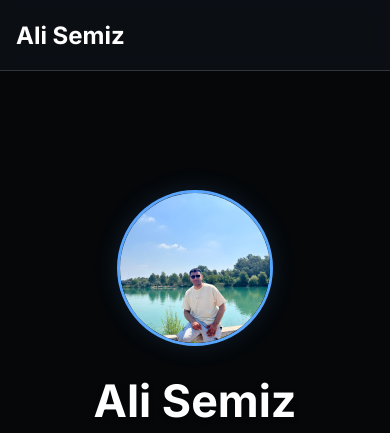
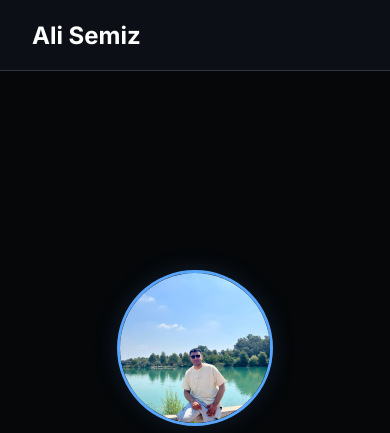
Before and after one commit to alisemiz/alisemiz.github.io, a plain HTML site: page index.html in a window 390 px wide. Shown: the top 433 px of the page. Drawn offline with Linux system fonts and the light colour scheme.

Commit message:
Ufak mantıksızlıklar giderildi.

```diff
--- a/style.css
+++ b/style.css
@@ -12,7 +12,7 @@
 
 html {
   scroll-behavior: smooth;
-  scroll-padding-top: 70px; /* Navbar yüksekliği kadar boşluk bırakır */
+  scroll-padding-top: 70px;
 }
 
 @keyframes fadeIn {
@@ -34,7 +34,10 @@ body {
   margin: 0;
   -webkit-font-smoothing: antialiased;
   text-rendering: optimizeLegibility;
-  overflow-x: hidden; /* Yatay kaydırmayı engeller */
+  overflow-x: hidden;
+  /* --- DÜZELTME 1: Kesişmeyi Önlemek İçin --- */
+  /* Body'nin kendisine üstten boşluk vererek Hero bölümünün Navbar altına girmesini engelliyoruz */
+  padding-top: 70px;
 }
 
 /* --- Navigasyon Menüsü --- */
@@ -55,8 +58,11 @@ body {
   display: flex;
   justify-content: space-between;
   align-items: center;
-  padding: 0 1rem;
   height: 70px;
+  /* --- DÜZELTME 2: Hizalamayı İyileştirmek İçin --- */
+  padding: 0 2rem; /* Kenarlardaki boşluğu biraz artırdık */
+  width: 100%; /* Container'ın tüm genişliği kullanmasını sağlıyoruz */
+  box-sizing: border-box; /* Padding'i genişliğe dahil ediyoruz */
 }
 
 .nav-logo {
@@ -64,6 +70,8 @@ body {
   text-decoration: none;
   font-size: 1.5rem;
   font-weight: 700;
+  /* --- DÜZELTME 2: Logo'nun sola yaslanmasını garantiliyoruz --- */
+  margin-right: auto; /* Logo'yu sola iter, linkleri sağa iter */
 }
 
 .nav-links {
@@ -92,8 +100,10 @@ body {
 /* --- Hero Bölümü --- */
 .hero {
   width: 100%;
-  height: 70vh;
-  min-height: 500px;
+  height: calc(
+    70vh - 70px
+  ); /* Yüksekliği, Navbar yüksekliği düşülerek ayarlandı */
+  min-height: 430px; /* min-height'ı da güncelledik */
   background-image: linear-gradient(rgba(0, 0, 0, 0.6), rgba(0, 0, 0, 0.6)),
     url("assets/img/banner.jpg");
   background-size: cover;
@@ -103,7 +113,8 @@ body {
   align-items: center;
   text-align: center;
   color: var(--text-color-light);
-  padding-top: 70px; /* Navbar'ın altına inmesini önlemek için */
+  /* --- DÜZELTME 1: Kesişmeyi Önlemek İçin --- */
+  /* padding-top artık gereksiz, body'den alıyor */
   box-sizing: border-box;
 }
 
@@ -111,7 +122,7 @@ body {
   animation: fadeIn 1s ease-out forwards;
   padding: 2rem;
   max-width: 700px;
-  text-shadow: 0px 2px 5px rgba(0, 0, 0, 0.5); /* Okunurluğu artırmak için metin gölgesi */
+  text-shadow: 0px 2px 5px rgba(0, 0, 0, 0.5);
 }
 
 .hero .profile-picture {
@@ -350,9 +361,10 @@ footer {
     display: none;
   }
   .hero {
-    height: 80vh;
-    min-height: 450px;
-  }
+    height: auto;
+    min-height: 80vh;
+    padding-top: 90px;
+  } /* Mobil için Hero yüksekliği ve padding'i ayarlandı */
   .hero h1 {
     font-size: 2.8rem;
   }
```
